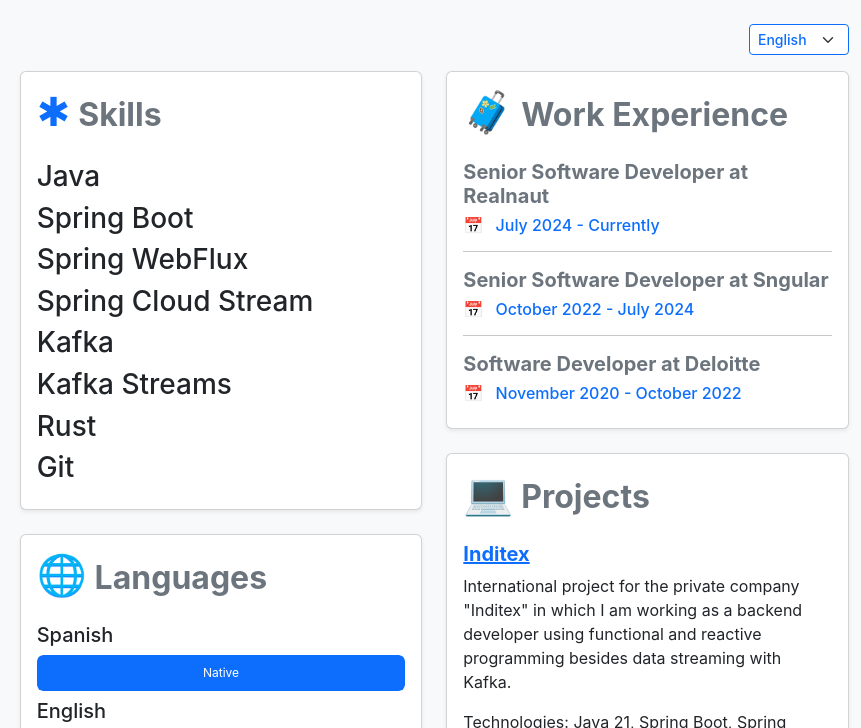
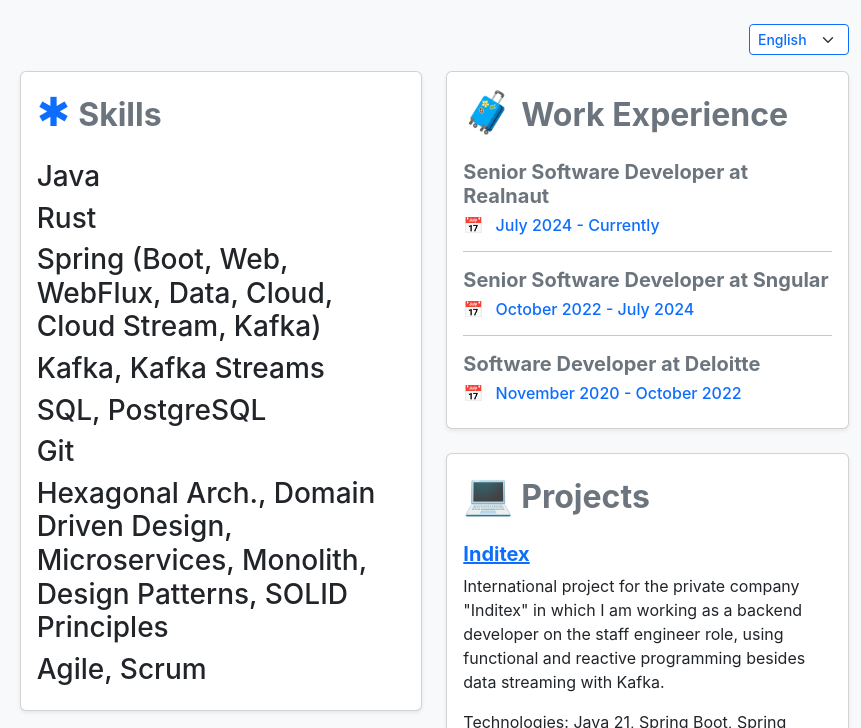
Before and after one commit to JFortun/jfortun.github.io, a plain HTML site: page index.html in a window 1280 px wide. Shown: the top 728 px of the page, 419-1280 px from the left. Drawn offline with nearby package versions, Linux system fonts and the light colour scheme.

Commit message:
chore: update skills

```diff
--- a/index.html
+++ b/index.html
@@ -48,13 +48,13 @@
               data-i18n="skills"></strong>
           </h2>
           <h3>Java</h3>
-          <h3>Spring Boot</h3>
-          <h3>Spring WebFlux</h3>
-          <h3>Spring Cloud Stream</h3>
-          <h3>Kafka</h3>
-          <h3>Kafka Streams</h3>
           <h3>Rust</h3>
+          <h3>Spring (Boot, Web, WebFlux, Data, Cloud, Cloud Stream, Kafka)</h3>
+          <h3>Kafka, Kafka Streams</h3>
+          <h3>SQL, PostgreSQL</h3>
           <h3>Git</h3>
+          <h3>Hexagonal Arch., Domain Driven Design, Microservices, Monolith, Design Patterns, SOLID Principles</h3>
+          <h3>Agile, Scrum</h3>
         </section>
       </article>
 
--- a/locales/en.json
+++ b/locales/en.json
@@ -44,7 +44,7 @@
   "date-multiplatform": "September 2019 - June 2021",
   "date-microcomputer": "September 2017 - June 2019",
   "projects": "Projects",
-  "project-inditex-description": "International project for the private company \"Inditex\" in which I am working as a backend developer using functional and reactive programming besides data streaming with Kafka.",
+  "project-inditex-description": "International project for the private company \"Inditex\" in which I am working as a backend developer on the staff engineer role, using functional and reactive programming besides data streaming with Kafka.",
   "project-inditex-technologies": "Technologies: Java 21, Spring Boot, Spring WebFlux, Spring Data, Spring Cloud Stream, Kafka, gRPC, microservices, containers, Azure, PostgreSQL, Git, Hexagonal architecture, Domain Driven Design.",
   "project-decathlon-description": "International project for the private company \"Decathlon\" in which I am working as a backend developer using functional and reactive programming.",
   "project-decathlon-technologies": "Technologies: Java 21, Spring Boot, Spring WebFlux, Spring Cloud Stream, Kafka, Kafka Streams, gRPC, microservices, containers, Google Cloud Platform, Git.",
--- a/locales/es.json
+++ b/locales/es.json
@@ -44,7 +44,7 @@
   "date-multiplatform": "Septiembre 2019 - Junio 2021",
   "date-microcomputer": "Septiembre 2017 - Junio 2019",
   "projects": "Proyectos",
-  "project-inditex-description": "Proyecto internacional para la empresa privada \"Inditex\" en el que trabajo como desarrollador backend utilizando programación funcional y reactiva además de streaming de datos con Kafka.",
+  "project-inditex-description": "Proyecto internacional para la empresa privada \"Inditex\" en el que trabajo como desarrollador backend en el rol de ingeniero de staff, utilizando programación funcional y reactiva además de streaming de datos con Kafka.",
   "project-inditex-technologies": "Tecnologías: Java 21, Spring Boot, Spring WebFlux, Spring Data, Spring Cloud Stream, Kafka, gRPC, microservicios, contenedores, Azure, PostgreSQL, Git, Arquitectura Hexagonal, Domain Driven Design.",
   "project-decathlon-description": "Proyecto internacional para la empresa privada \"Decathlon\" en el que trabajo como desarrollador backend utilizando programación funcional y reactiva.",
   "project-decathlon-technologies": "Tecnologías: Java 21, Spring Boot, Spring WebFlux, Spring Cloud Stream, Kafka, Kafka Streams, gRPC, microservicios, contenedores, Google Cloud Platform, Git.",
```
